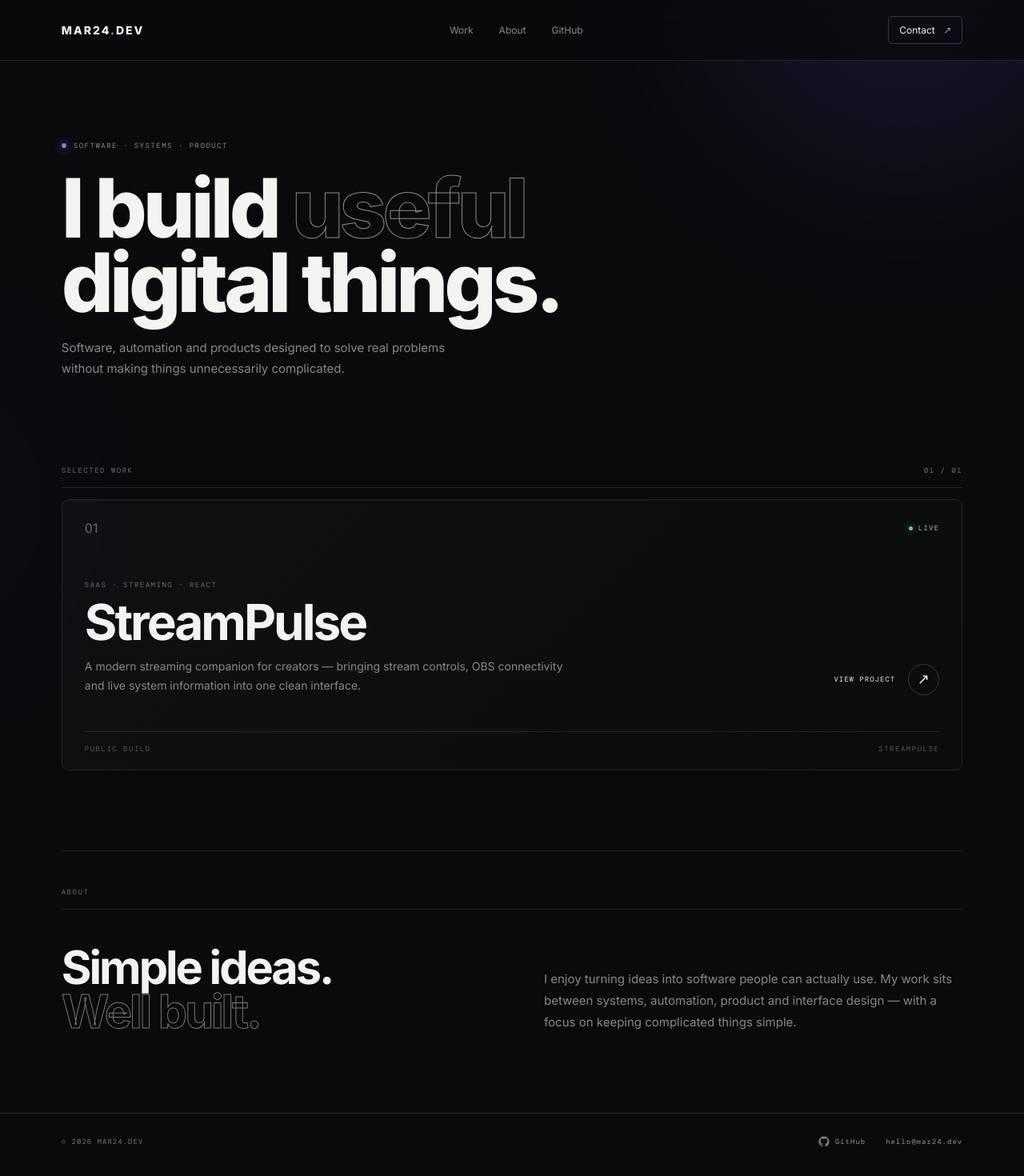
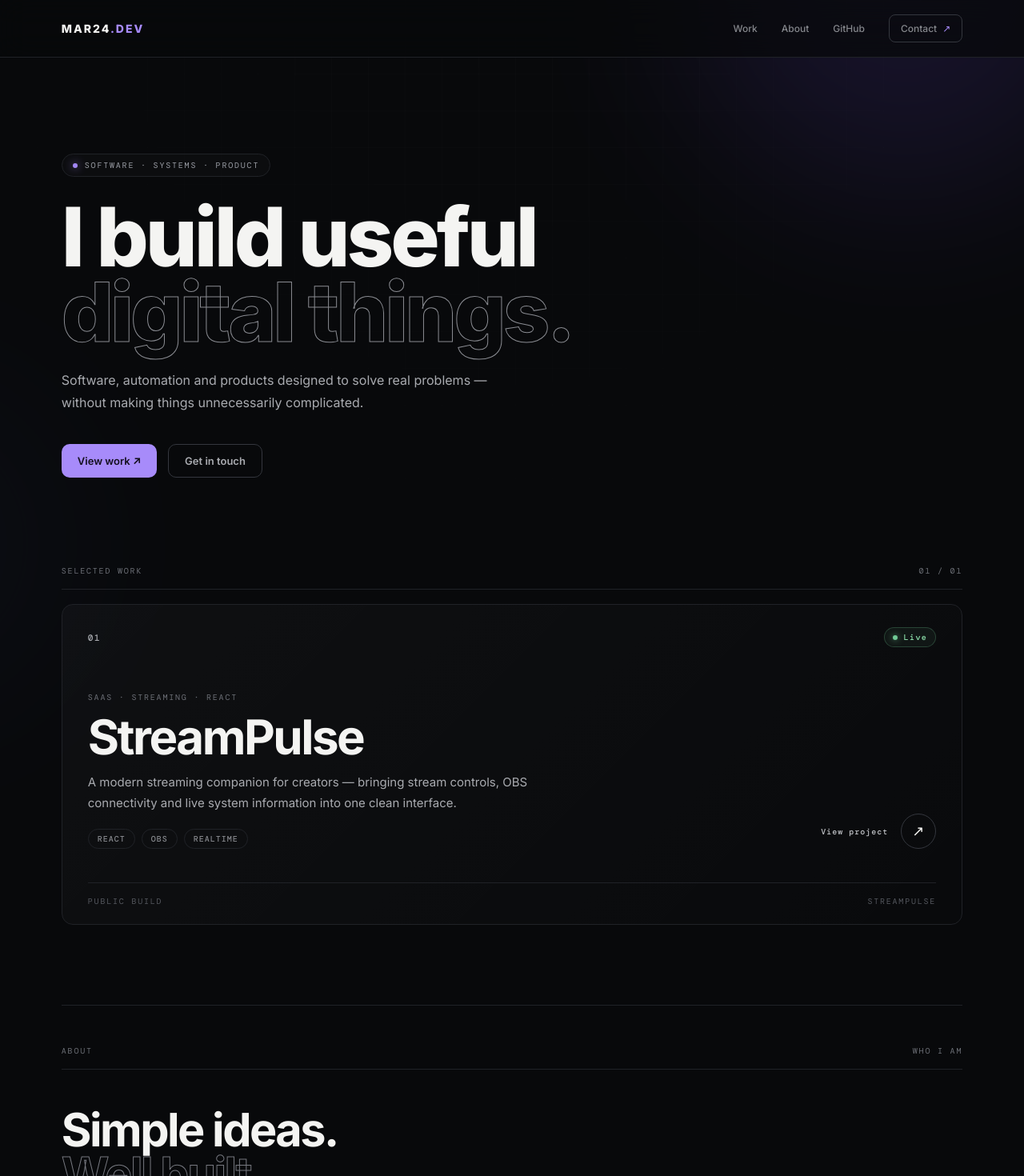
Before and after one commit to mpaguaga/mar24.dev, a React (Vite) app: page / in a window 1280 px wide. Shown: the top 1470 px of the page at 80% size. Built offline with nearby package versions, Linux system fonts and the light colour scheme.

Commit message:
Add files via upload

```diff
--- a/src/main.jsx
+++ b/src/main.jsx
@@ -4,7 +4,7 @@ import "./styles.css";
 
 const GitHubIcon = () => (
   <svg viewBox="0 0 24 24" aria-hidden="true">
-    <path d="M12 .7a11.3 11.3 0 0 0-3.57 22.02c.57.1.78-.25.78-.55v-2.16c-3.18.69-3.85-1.34-3.85-1.34-.52-1.32-1.27-1.67-1.27-1.67-1.04-.71.08-.7.08-.7 1.15.08 1.75 1.18 1.75 1.18 1.02 1.75 2.67 1.25 3.32.96.1-.74.4-1.25.72-1.54-2.54-.29-5.21-1.27-5.21-5.65 0-1.25.45-2.27 1.18-3.07-.12-.29-.51-1.45.11-3.02 0 0 .96-.31 3.13 1.17a10.9 10.9 0 0 1 5.7 0c2.17-1.48 3.13-1.17 3.13-1.17.62 1.57.23 2.73.11 3.02.73.8 1.18 1.82 1.18 3.07 0 4.39-2.68 5.36-5.23 5.64.41.35.77 1.04.77 2.1v3.12c0 .3.21.65.79.54A11.3 11.3 0 0 0 12 .7Z"/>
+    <path d="M12 .5A11.5 11.5 0 0 0 .5 12a11.5 11.5 0 0 0 7.86 10.92c.58.1.79-.25.79-.56v-2c-3.2.7-3.88-1.37-3.88-1.37-.53-1.34-1.3-1.7-1.3-1.7-1.06-.72.08-.71.08-.71 1.17.08 1.79 1.2 1.79 1.2 1.04 1.79 2.73 1.27 3.4.97.1-.76.4-1.27.73-1.56-2.55-.29-5.24-1.28-5.24-5.7 0-1.26.45-2.29 1.19-3.1-.12-.29-.52-1.46.11-3.05 0 0 .97-.31 3.18 1.18a11 11 0 0 1 5.8 0c2.2-1.49 3.17-1.18 3.17-1.18.63 1.59.23 2.76.11 3.05.74.81 1.19 1.84 1.19 3.1 0 4.43-2.7 5.4-5.26 5.69.41.36.78 1.06.78 2.14v3.17c0 .31.21.67.8.56A11.5 11.5 0 0 0 23.5 12 11.5 11.5 0 0 0 12 .5Z" />
   </svg>
 );
 
@@ -13,42 +13,40 @@ function App() {
     <div className="app">
       <div className="ambient ambientOne" />
       <div className="ambient ambientTwo" />
+      <div className="grain" />
 
       <header className="header">
-        <a className="logo" href="/">MAR24<span>.</span>DEV</a>
-
+        <a href="/" className="logo">MAR24<span>.DEV</span></a>
         <nav className="nav">
           <a href="#work">Work</a>
           <a href="#about">About</a>
           <a href="https://github.com/" target="_blank" rel="noreferrer">GitHub</a>
+          <a href="mailto:hello@mar24.dev" className="contact">Contact<span>↗</span></a>
         </nav>
-
-        <a className="contact" href="mailto:hello@mar24.dev">
-          Contact <span>↗</span>
-        </a>
       </header>
 
       <main className="main">
+        {/* Intro */}
         <section className="intro">
-          <div className="eyebrow">
-            <span className="statusDot" />
-            SOFTWARE · SYSTEMS · PRODUCT
-          </div>
-
-          <h1>
-            I build <span>useful</span><br />
-            digital things.
+          <span className="eyebrow reveal d1"><i className="statusDot" />Software · Systems · Product</span>
+          <h1 className="reveal d2">
+            I build useful<br />
+            <span>digital things.</span>
           </h1>
-
-          <p className="introText">
-            Software, automation and products designed to solve real problems
+          <p className="introText reveal d3">
+            Software, automation and products designed to solve real problems —
             without making things unnecessarily complicated.
           </p>
+          <div className="introCtas reveal d4">
+            <a href="#work" className="btn btnPrimary">View work ↗</a>
+            <a href="mailto:hello@mar24.dev" className="btn btnGhost">Get in touch</a>
+          </div>
         </section>
 
-        <section id="work" className="work">
+        {/* Work */}
+        <section className="work" id="work">
           <div className="sectionHeader">
-            <span>SELECTED WORK</span>
+            <span>Selected Work</span>
             <span>01 / 01</span>
           </div>
 
@@ -60,44 +58,56 @@ function App() {
           >
             <div className="projectTop">
               <span className="projectNumber">01</span>
-              <span className="live"><i /> LIVE</span>
+              <span className="live"><i />Live</span>
             </div>
 
             <div className="projectContent">
               <div>
-                <div className="projectMeta">SAAS · STREAMING · REACT</div>
+                <span className="projectMeta">SaaS · Streaming · React</span>
                 <h2>StreamPulse</h2>
                 <p>
                   A modern streaming companion for creators — bringing stream
-                  controls, OBS connectivity and live system information into
-                  one clean interface.
+                  controls, OBS connectivity and live system information into one
+                  clean interface.
                 </p>
+                <div className="tags">
+                  <span className="tag">React</span>
+                  <span className="tag">OBS</span>
+                  <span className="tag">Realtime</span>
+                </div>
               </div>
-
               <div className="projectAction">
-                <span>VIEW PROJECT</span>
+                View project
                 <strong>↗</strong>
               </div>
             </div>
 
             <div className="projectFooter">
-              <span>PUBLIC BUILD</span>
-              <span>STREAMPULSE</span>
+              <span>Public Build</span>
+              <span>StreamPulse</span>
             </div>
           </a>
         </section>
 
-        <section id="about" className="about">
+        {/* About */}
+        <section className="about" id="about">
           <div className="sectionHeader">
-            <span>ABOUT</span>
+            <span>About</span>
+            <span>Who I Am</span>
           </div>
-
           <div className="aboutGrid">
-            <h2>Simple ideas.<br /><span>Well built.</span></h2>
+            <div>
+              <h2>Simple ideas.<br /><span>Well built.</span></h2>
+              <div className="stats">
+                <div className="stat"><b>5+</b><span>Years</span></div>
+                <div className="stat"><b>20+</b><span>Projects</span></div>
+                <div className="stat"><b>∞</b><span>Curiosity</span></div>
+              </div>
+            </div>
             <p>
-              I enjoy turning ideas into software people can actually use.
-              My work sits between systems, automation, product and interface
-              design — with a focus on keeping complicated things simple.
+              I enjoy turning ideas into software people can actually use. My work
+              sits between systems, automation, product and interface design — with
+              a focus on keeping complicated things simple.
             </p>
           </div>
         </section>
--- a/src/styles.css
+++ b/src/styles.css
@@ -1,19 +1,21 @@
-@import url('https://fonts.googleapis.com/css2?family=DM+Mono:wght@400;500&family=Inter:wght@400;500;600;700;800&display=swap');
+@import url('https://fonts.googleapis.com/css2?family=DM+Mono:wght@400;500&family=Inter:wght@400;500;600;700;800;900&display=swap');
 
 :root {
-  --bg: #090a0c;
+  --bg: #08090b;
   --panel: #0e1013;
   --panel-hover: #111318;
-  --text: #f3f3f1;
+  --text: #f4f4f2;
   --muted: #85878c;
   --soft: #a9abb0;
-  --line: #24262b;
-  --line-hover: #363940;
+  --line: #202227;
+  --line-hover: #34373e;
   --accent: #a78bfa;
+  --accent-soft: rgba(167, 139, 250, 0.12);
+  --radius: 14px;
+  --maxw: 1160px;
 }
 
 * { box-sizing: border-box; }
-
 html { scroll-behavior: smooth; }
 
 body {
@@ -21,14 +23,22 @@ body {
   background: var(--bg);
   color: var(--text);
   font-family: Inter, Arial, sans-serif;
+  -webkit-font-smoothing: antialiased;
 }
 
-body, a, button { -webkit-font-smoothing: antialiased; }
+a { color: inherit; text-decoration: none; }
+::selection { background: var(--accent-soft); color: #fff; }
 
-a {
-  color: inherit;
-  text-decoration: none;
+/* Reveal-on-load animation */
+@keyframes rise {
+  from { opacity: 0; transform: translateY(16px); }
+  to   { opacity: 1; transform: translateY(0); }
 }
+.reveal { animation: rise .7s cubic-bezier(.2,.7,.2,1) both; }
+.d1 { animation-delay: .05s; }
+.d2 { animation-delay: .15s; }
+.d3 { animation-delay: .25s; }
+.d4 { animation-delay: .35s; }
 
 .app {
   min-height: 100vh;
@@ -36,89 +46,104 @@ a {
   overflow: hidden;
 }
 
+/* Ambient background glows */
 .ambient {
   position: absolute;
   pointer-events: none;
   border-radius: 50%;
-  filter: blur(100px);
-  opacity: .14;
+  filter: blur(110px);
+  z-index: 0;
+}
+.ambientOne {
+  width: 540px; height: 540px;
+  top: -300px; right: -120px;
+  background: #6547c8;
+  opacity: .16;
+}
+.ambientTwo {
+  width: 440px; height: 440px;
+  top: 460px; left: -340px;
+  background: #29365c;
+  opacity: .10;
 }
 
-.ambientOne {
-  width: 500px;
-  height: 500px;
-  top: -280px;
-  right: -100px;
-  background: #6547c8;
+/* Subtle grid texture */
+.grain {
+  position: fixed;
+  inset: 0;
+  z-index: 0;
+  pointer-events: none;
+  background-image:
+    linear-gradient(rgba(255,255,255,.015) 1px, transparent 1px),
+    linear-gradient(90deg, rgba(255,255,255,.015) 1px, transparent 1px);
+  background-size: 46px 46px;
+  mask-image: radial-gradient(circle at 50% 0%, black, transparent 75%);
 }
 
-.ambientTwo {
-  width: 420px;
-  height: 420px;
-  top: 420px;
-  left: -330px;
-  background: #29365c;
-  opacity: .08;
-}
-
+/* ---------- Header ---------- */
 .header {
-  height: 76px;
+  height: 72px;
   padding: 0 6vw;
   border-bottom: 1px solid var(--line);
   display: flex;
   align-items: center;
   justify-content: space-between;
-  position: relative;
-  z-index: 2;
-  background: rgba(9, 10, 12, .75);
+  position: sticky;
+  top: 0;
+  z-index: 20;
+  background: rgba(8, 9, 11, .72);
   backdrop-filter: blur(18px);
 }
-
 .logo {
   font-size: 14px;
   font-weight: 800;
   letter-spacing: 2px;
 }
-
 .logo span { color: var(--accent); }
 
-.nav {
-  display: flex;
-  gap: 32px;
-}
-
-.nav a,
-.contact {
+.nav { display: flex; align-items: center; gap: 30px; }
+.nav a {
   color: var(--muted);
   font-size: 12px;
+  font-weight: 500;
+  position: relative;
   transition: color .2s;
 }
-
-.nav a:hover,
-.contact:hover { color: var(--text); }
+.nav a::after {
+  content: "";
+  position: absolute;
+  left: 0; bottom: -5px;
+  width: 0; height: 1px;
+  background: var(--accent);
+  transition: width .25s;
+}
+.nav a:hover { color: var(--text); }
+.nav a:hover::after { width: 100%; }
 
 .contact {
   color: var(--text);
   border: 1px solid var(--line-hover);
-  border-radius: 5px;
-  padding: 9px 13px;
+  border-radius: 8px;
+  padding: 9px 14px;
+  font-size: 12px;
+  font-weight: 500;
+  transition: border-color .2s, background .2s;
 }
+.contact:hover { border-color: var(--accent); background: var(--accent-soft); }
+.contact span { color: var(--accent); margin-left: 7px; }
 
-.contact span {
-  color: var(--accent);
-  margin-left: 7px;
-}
-
+/* ---------- Layout ---------- */
 .main {
-  width: min(1180px, 88vw);
+  width: min(var(--maxw), 88vw);
   margin: 0 auto;
   position: relative;
   z-index: 1;
 }
 
+/* ---------- Intro ---------- */
 .intro {
-  min-height: 440px;
-  padding: 100px 0 75px;
+  min-height: 480px;
+  padding: 120px 0 90px;
   display: flex;
   flex-direction: column;
   justify-content: center;
@@ -129,74 +154,108 @@ a {
 .projectMeta,
 .projectFooter {
   font-family: "DM Mono", monospace;
-  font-size: 9px;
-  letter-spacing: 1.5px;
-  color: #696c73;
+  font-size: 10px;
+  letter-spacing: 1.8px;
+  color: #6c6f76;
+  text-transform: uppercase;
 }
 
 .eyebrow {
-  display: flex;
+  display: inline-flex;
   align-items: center;
   gap: 9px;
-  color: #858891;
+  color: #9a9da5;
+  border: 1px solid var(--line);
+  padding: 7px 13px;
+  border-radius: 100px;
+  width: fit-content;
+  background: rgba(255,255,255,.02);
 }
-
 .statusDot {
-  width: 6px;
-  height: 6px;
+  width: 6px; height: 6px;
   border-radius: 50%;
-  background: #8b74ed;
-  box-shadow: 0 0 12px rgba(167,139,250,.75);
+  background: var(--accent);
+  box-shadow: 0 0 12px rgba(167,139,250,.85);
+  animation: pulse 2s infinite;
+}
+@keyframes pulse {
+  0%,100% { opacity: 1; }
+  50% { opacity: .4; }
 }
 
 .intro h1 {
-  margin: 26px 0 22px;
-  max-width: 850px;
-  font-size: clamp(58px, 8vw, 106px);
-  line-height: .91;
-  letter-spacing: -5px;
-  font-weight: 750;
+  margin: 28px 0 24px;
+  max-width: 900px;
+  font-size: clamp(56px, 8vw, 104px);
+  line-height: .92;
+  letter-spacing: -4px;
+  font-weight: 800;
 }
-
 .intro h1 span {
   color: transparent;
   -webkit-text-stroke: 1px #8a8c92;
 }
 
 .introText {
-  max-width: 520px;
+  max-width: 540px;
   margin: 0;
-  color: var(--muted);
-  font-size: 15px;
-  line-height: 1.7;
+  color: var(--soft);
+  font-size: 16px;
+  line-height: 1.75;
 }
 
-.work {
-  padding: 34px 0 100px;
+.introCtas {
+  margin-top: 38px;
+  display: flex;
+  gap: 14px;
+  flex-wrap: wrap;
 }
+.btn {
+  display: inline-flex;
+  align-items: center;
+  gap: 9px;
+  font-size: 13px;
+  font-weight: 600;
+  padding: 12px 20px;
+  border-radius: 10px;
+  transition: transform .2s, background .2s, border-color .2s;
+}
+.btnPrimary {
+  background: var(--accent);
+  color: #14101f;
+}
+.btnPrimary:hover { transform: translateY(-2px); background: #b9a3ff; }
+.btnGhost {
+  border: 1px solid var(--line-hover);
+  color: var(--soft);
+}
+.btnGhost:hover { border-color: var(--accent); color: var(--text); }
+
+/* ---------- Work ---------- */
+.work { padding: 20px 0 100px; }
 
 .sectionHeader {
   display: flex;
   justify-content: space-between;
-  padding-bottom: 15px;
+  padding-bottom: 16px;
   border-bottom: 1px solid var(--line);
 }
 
 .projectCard {
   display: block;
-  margin-top: 14px;
-  padding: 25px 28px 20px;
-  min-height: 300px;
-  background: linear-gradient(135deg, rgba(255,255,255,.025), rgba(255,255,255,.008));
+  margin-top: 18px;
+  padding: 28px 32px 22px;
+  min-height: 310px;
+  background: linear-gradient(135deg, rgba(255,255,255,.03), rgba(255,255,255,.006));
   border: 1px solid var(--line);
-  border-radius: 9px;
-  transition: border-color .25s, background .25s, transform .25s;
+  border-radius: var(--radius);
+  transition: border-color .3s, background .3s, transform .3s, box-shadow .3s;
 }
-
 .projectCard:hover {
   border-color: var(--line-hover);
   background: var(--panel-hover);
-  transform: translateY(-3px);
+  transform: translateY(-4px);
+  box-shadow: 0 24px 60px -30px rgba(101,71,200,.5);
 }
 
 .projectTop,
@@ -205,50 +264,62 @@ a {
   align-items: center;
   justify-content: space-between;
 }
-
-.projectNumber { color: #666970; }
+.projectNumber { color: var(--soft); font: 500 11px "DM Mono"; letter-spacing: 1.5px; }
 
 .live {
-  display: flex;
+  display: inline-flex;
   align-items: center;
-  gap: 7px;
-  color: #8f9299;
-  font: 500 9px "DM Mono";
-  letter-spacing: 1.2px;
+  gap: 8px;
+  color: #8fe3ad;
+  font: 500 10px "DM Mono";
+  letter-spacing: 1.4px;
+  border: 1px solid rgba(112,201,149,.25);
+  padding: 5px 10px;
+  border-radius: 100px;
+  background: rgba(112,201,149,.06);
 }
-
 .live i {
-  width: 5px;
-  height: 5px;
+  width: 6px; height: 6px;
   border-radius: 50%;
   background: #70c995;
-  box-shadow: 0 0 9px rgba(112,201,149,.7);
+  box-shadow: 0 0 9px rgba(112,201,149,.8);
 }
 
 .projectContent {
-  min-height: 205px;
+  min-height: 200px;
   display: flex;
   justify-content: space-between;
   align-items: end;
   gap: 40px;
-  padding: 55px 0 45px;
+  padding: 50px 0 42px;
 }
-
-.projectMeta { color: #686b72; }
-
 .projectContent h2 {
-  margin: 12px 0 13px;
-  font-size: clamp(38px, 5vw, 62px);
-  letter-spacing: -3px;
+  margin: 14px 0 15px;
+  font-size: clamp(38px, 5vw, 60px);
+  letter-spacing: -2.5px;
   line-height: .95;
 }
-
 .projectContent p {
   max-width: 620px;
   margin: 0;
+  color: var(--soft);
+  font-size: 15px;
+  line-height: 1.7;
+}
+.tags {
+  margin-top: 20px;
+  display: flex;
+  gap: 8px;
+  flex-wrap: wrap;
+}
+.tag {
+  font: 500 10px "DM Mono";
+  letter-spacing: 1px;
   color: var(--muted);
-  font-size: 14px;
-  line-height: 1.7;
+  border: 1px solid var(--line);
+  border-radius: 100px;
+  padding: 5px 11px;
+  text-transform: uppercase;
 }
 
 .projectAction {
@@ -257,13 +328,11 @@ a {
   align-items: center;
   gap: 16px;
   color: #bfc1c5;
-  font: 500 9px "DM Mono";
+  font: 500 10px "DM Mono";
   letter-spacing: 1px;
 }
-
 .projectAction strong {
-  width: 39px;
-  height: 39px;
+  width: 44px; height: 44px;
   border: 1px solid var(--line-hover);
   border-radius: 50%;
   display: grid;
@@ -271,133 +340,114 @@ a {
   color: var(--text);
   font-size: 18px;
   font-weight: 400;
+  transition: background .25s, border-color .25s, transform .25s;
+}
+.projectCard:hover .projectAction strong {
+  background: var(--accent);
+  border-color: var(--accent);
+  color: #14101f;
+  transform: rotate(45deg);
 }
 
 .projectFooter {
-  padding-top: 15px;
+  padding-top: 16px;
   border-top: 1px solid var(--line);
   color: #55585f;
 }
 
+/* ---------- About ---------- */
 .about {
-  padding: 45px 0 100px;
+  padding: 50px 0 100px;
   border-top: 1px solid var(--line);
 }
-
 .aboutGrid {
   display: grid;
   grid-template-columns: 1fr 1fr;
   gap: 80px;
-  padding-top: 45px;
+  padding-top: 48px;
 }
-
 .aboutGrid h2 {
   margin: 0;
-  font-size: clamp(38px, 4.5vw, 60px);
+  font-size: clamp(38px, 4.5vw, 58px);
   line-height: .95;
-  letter-spacing: -3px;
+  letter-spacing: -2.5px;
 }
-
 .aboutGrid h2 span {
   color: transparent;
   -webkit-text-stroke: 1px #777980;
 }
-
 .aboutGrid p {
   max-width: 520px;
   align-self: end;
   margin: 0;
-  color: var(--muted);
-  font-size: 15px;
+  color: var(--soft);
+  font-size: 16px;
   line-height: 1.8;
 }
+.stats {
+  margin-top: 28px;
+  display: flex;
+  gap: 40px;
+}
+.stat b {
+  display: block;
+  font-size: 30px;
+  font-weight: 800;
+  letter-spacing: -1px;
+}
+.stat span {
+  font: 500 10px "DM Mono";
+  letter-spacing: 1.4px;
+  color: var(--muted);
+  text-transform: uppercase;
+}
 
+/* ---------- Footer ---------- */
 .footer {
   border-top: 1px solid var(--line);
-  min-height: 70px;
+  min-height: 76px;
   padding: 0 6vw;
   display: flex;
   align-items: center;
   justify-content: space-between;
   color: #5e6168;
-  font: 500 9px "DM Mono";
+  font: 500 10px "DM Mono";
   letter-spacing: 1px;
+  position: relative;
+  z-index: 1;
 }
-
-.footer div {
-  display: flex;
-  align-items: center;
-  gap: 25px;
-}
-
+.footer div { display: flex; align-items: center; gap: 25px; }
 .footer a {
   display: flex;
   align-items: center;
   gap: 7px;
   color: #777a82;
+  transition: color .2s;
 }
+.footer a:hover { color: var(--text); }
+.footer svg { width: 14px; height: 14px; fill: currentColor; }
 
-.footer svg {
-  width: 14px;
-  height: 14px;
-  fill: currentColor;
-}
-
+/* ---------- Responsive ---------- */
 @media (max-width: 700px) {
-  .header {
-    padding: 0 22px;
-  }
-
-  .nav { display: none; }
-
+  .header { padding: 0 22px; }
+  .nav a { display: none; }
   .main { width: calc(100% - 44px); }
-
-  .intro {
-    min-height: 440px;
-    padding: 75px 0 60px;
-  }
-
-  .intro h1 {
-    font-size: clamp(50px, 15vw, 76px);
-    letter-spacing: -3px;
-  }
-
-  .introText { font-size: 14px; }
-
-  .projectCard {
-    padding: 20px;
-  }
-
+  .intro { min-height: 440px; padding: 80px 0 60px; }
+  .intro h1 { font-size: clamp(48px, 15vw, 74px); letter-spacing: -2px; }
+  .introText { font-size: 15px; }
+  .projectCard { padding: 22px; }
   .projectContent {
-    min-height: 270px;
-    display: flex;
+    min-height: 260px;
     flex-direction: column;
     align-items: flex-start;
     justify-content: end;
-    padding: 55px 0 35px;
+    padding: 50px 0 32px;
   }
-
-  .projectContent h2 {
-    font-size: 42px;
-  }
-
-  .projectAction {
-    width: 100%;
-    justify-content: space-between;
-  }
-
-  .aboutGrid {
-    grid-template-columns: 1fr;
-    gap: 35px;
-  }
-
-  .aboutGrid p { font-size: 14px; }
-
-  .footer {
-    padding: 22px;
-    gap: 18px;
-    flex-wrap: wrap;
-  }
-
+  .projectContent h2 { font-size: 40px; }
+  .projectAction { width: 100%; justify-content: space-between; }
+  .aboutGrid { grid-template-columns: 1fr; gap: 32px; }
+  .aboutGrid p { font-size: 15px; }
+  .stats { gap: 28px; }
+  .footer { padding: 22px; gap: 18px; flex-wrap: wrap; }
   .footer div { gap: 15px; }
 }
```
